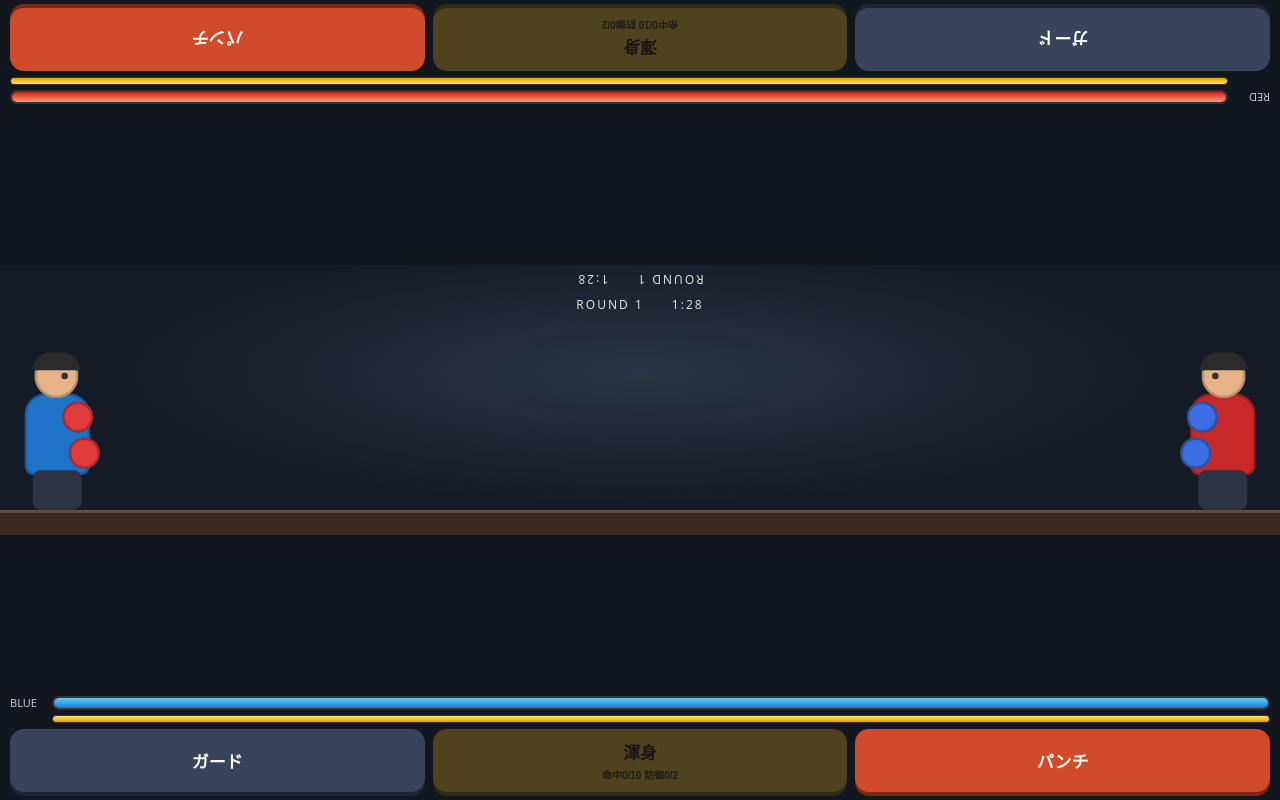
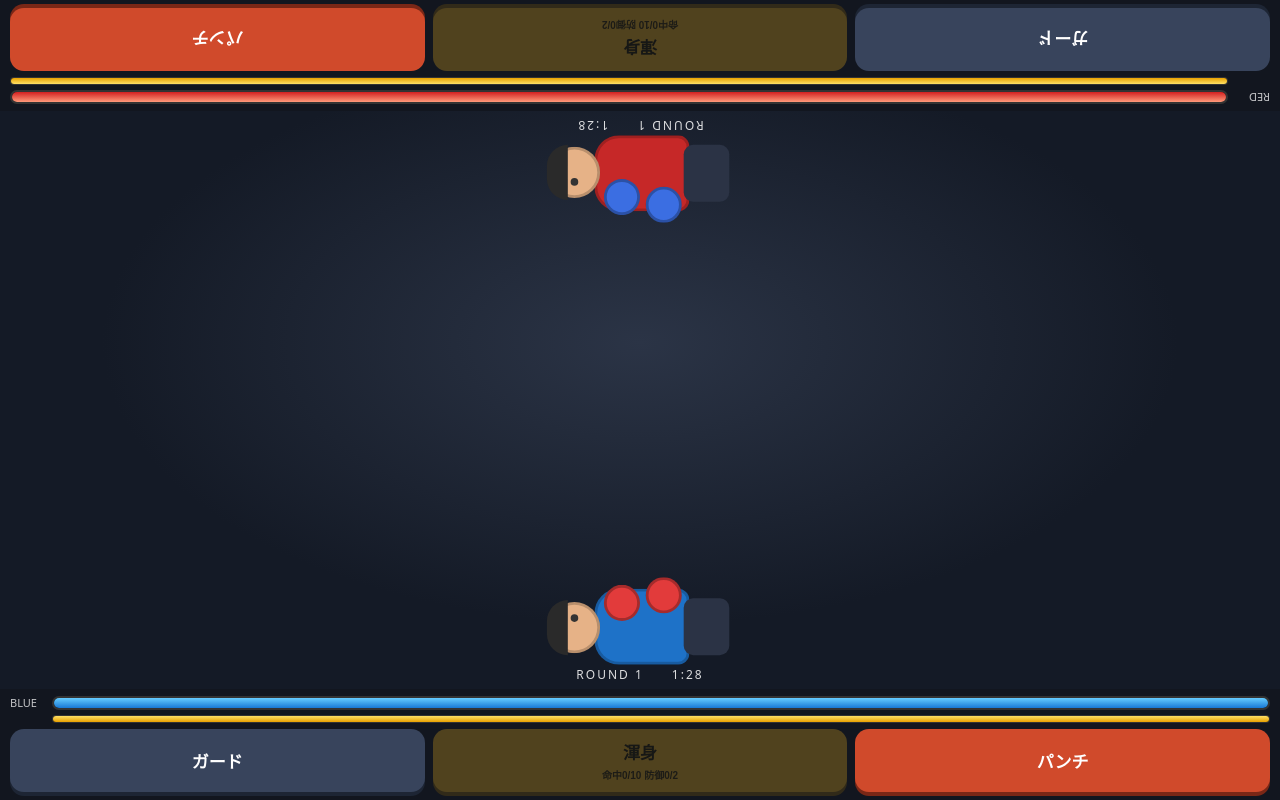
Before and after one commit to kuro529/boxing-game, a plain HTML site: page index.html in a window 1280 px wide. Both pictures are taken after a click on the button "2人対戦". Drawn offline with Linux system fonts and the light colour scheme.

Commit message:
Update index.html

```diff
--- a/index.html
+++ b/index.html
@@ -34,14 +34,19 @@ touch-action:none}
 .btn.s.off{opacity:.3}
 .btn.s.ready{animation:glow 1s ease-in-out infinite}
 @keyframes glow{50%{filter:brightness(1.35)}}
-#ring{flex:1 1 auto;min-height:0;max-height:270px;position:relative;
-display:flex;justify-content:space-between;
-align-items:flex-end;padding:0 4px 22px;
+#ring{flex:1 1 auto;min-height:0;max-height:270px;position:relative;overflow:hidden;
 background:radial-gradient(60% 70% at 50% 40%,#2b3446,#141a26 70%)}
-#ring::after{content:"";position:absolute;left:0;right:0;bottom:0;height:22px;
+body.vs #ring{max-height:none}
+#stage{position:absolute;left:0;top:0;width:100%;height:100%;
+display:flex;justify-content:space-between;align-items:flex-end;padding:0 4px 22px}
+#stage::after{content:"";position:absolute;left:0;right:0;bottom:0;height:22px;
 background:#3a2a22;border-top:3px solid #6b4a37}
+body.vs #stage{align-items:center;padding:0 10px}
+body.vs #stage::after{display:none}
 .side{position:relative;transform:scale(.82);transform-origin:50% 100%}
 .side.cpu{transform:scale(-.82,.82)}
+body.vs .side{transform:scale(.95);transform-origin:50% 50%}
+body.vs .side.cpu{transform:scale(-.95,.95)}
 .boxer{position:relative;width:118px;height:196px}
 .head{position:absolute;left:24px;top:2px;width:54px;height:54px;border-radius:50%;
 background:#e6b287;border:3px solid #00000033;transition:transform .12s;z-index:2}
@@ -85,17 +90,18 @@ transition:transform .45s cubic-bezier(.3,-0.4,.5,1.4)}
 .boxer.ko .hair{opacity:0}
 .info{position:absolute;left:0;right:0;text-align:center;font-size:12px;
 letter-spacing:2px;opacity:.85;z-index:5}
-#info1{top:30px}
-#info2{top:6px;transform:rotate(180deg)}
+#info1{top:8px}
+#info2{display:none}
+body.vs #info1{top:auto;bottom:6px}
+body.vs #info2{display:block;top:6px;transform:rotate(180deg)}
 .msg{position:absolute;left:0;right:0;text-align:center;font-size:26px;font-weight:800;
 letter-spacing:2px;text-shadow:0 3px 0 #000;pointer-events:none;opacity:0;
 transition:opacity .15s;z-index:7}
 .msg.on{opacity:1}
-#msg1{top:46%}
-#msg2{top:16%;transform:rotate(180deg)}
-body:not(.vs) #info2,body:not(.vs) #msg2{display:none}
-body:not(.vs) #info1{top:8px}
-body:not(.vs) #msg1{top:32%}
+#msg1{top:32%}
+#msg2{display:none}
+body.vs #msg1{top:auto;bottom:22%}
+body.vs #msg2{display:block;top:22%;transform:rotate(180deg)}
 #over{position:fixed;inset:0;background:#000000d9;display:flex;
 flex-direction:column;align-items:center;justify-content:center;gap:16px;z-index:20}
 #over h1{margin:0;font-size:30px;letter-spacing:4px}
@@ -122,8 +128,7 @@ background:#ffd24a;color:#222}
 </div>
 
 <div id="ring">
-  <div class="info" id="info2"></div>
-  <div class="info" id="info1"></div>
+  <div id="stage">
     <div class="side"><div class="boxer idle" id="pB">
       <div class="dzm"><b>✦</b><b>✦</b></div>
       <div class="hair"></div><div class="head"></div>
@@ -136,6 +141,9 @@ background:#ffd24a;color:#222}
       <div class="torso"></div><div class="legs"></div>
       <div class="glove gl"></div><div class="glove gr"></div>
     </div></div>
+  </div>
+  <div class="info" id="info2"></div>
+  <div class="info" id="info1"></div>
   <div class="msg" id="msg2"></div>
   <div class="msg" id="msg1"></div>
 </div>
@@ -165,10 +173,11 @@ background:#ffd24a;color:#222}
 const $=i=>document.getElementById(i);
 const DMG=2,COUNTER=6,SMASH=15,DIZZY=1000,ROUND_TIME=90;
 const NEED_HIT=10,NEED_GUARD=2;
-function fighter(node,id,name){return{hp:100,st:'idle',until:0,cd:0,next:0,stam:100,
-  hits:0,guards:0,used:false,alt:false,node:node,id:id,name:name};}
-const P=fighter($('pB'),1,'青');
-const C=fighter($('cB'),2,'赤');
+const BLUE='#5cc0ff',RED='#ff6a50';
+function fighter(node,id,name,color){return{hp:100,st:'idle',until:0,cd:0,next:0,stam:100,
+  hits:0,guards:0,used:false,alt:false,node:node,id:id,name:name,color:color};}
+const P=fighter($('pB'),1,'青',BLUE);
+const C=fighter($('cB'),2,'赤',RED);
 P.opp=C;C.opp=P;
 let running=false,round=1,time=ROUND_TIME,mode='cpu';
 
@@ -184,9 +193,21 @@ function info(){
   const t='ROUND '+round+'　　'+Math.floor(s/60)+':'+String(s%60).padStart(2,'0');
   $('info1').textContent=t;$('info2').textContent=t;
 }
+function fitStage(){
+  const r=$('ring'),s=$('stage');
+  if(mode==='vs'){
+    const W=r.clientWidth,H=r.clientHeight;
+    s.style.cssText='width:'+H+'px;height:'+W+'px;left:'+((W-H)/2)+'px;top:'+((H-W)/2)+
+      'px;transform:rotate(-90deg)';
+  }else{
+    s.style.cssText='';
+  }
+}
 let msgT;
-function msg(t,ms){
-  ['msg1','msg2'].forEach(k=>{$(k).textContent=t;$(k).classList.add('on');});
+function msg(t,ms,color){
+  ['msg1','msg2'].forEach(k=>{
+    $(k).textContent=t;$(k).style.color=color||'#fff';$(k).classList.add('on');
+  });
   clearTimeout(msgT);
   msgT=setTimeout(()=>{$('msg1').classList.remove('on');$('msg2').classList.remove('on');},ms||700);
 }
@@ -227,7 +248,7 @@ function hit(t,src,kind){
   }else{
     src.hits++;
     d=counter?COUNTER:DMG;
-    if(counter)say(src===P?'カウンター!':'カウンター被弾!',src.name+' カウンター!',700);
+    if(counter)msg('カウンター!',700,src.color);
   }
   t.hp=Math.max(0,t.hp-d);
   if(counter){
@@ -365,9 +386,11 @@ function start(m){
   document.body.classList.toggle('vs',m==='vs');
   $('n1').textContent=m==='vs'?'BLUE':'YOU';
   $('n2').textContent=m==='vs'?'RED':'CPU';
+  fitStage();
   $('over').style.display='none';
   running=true;msg('FIGHT!',800);
 }
+window.addEventListener('resize',fitStage);
 $('mCpu').onclick=()=>start('cpu');
 $('mVs').onclick=()=>start('vs');
 bars();info();updBtn();
```
Lines whose indentation alone changed are shown as unchanged.
